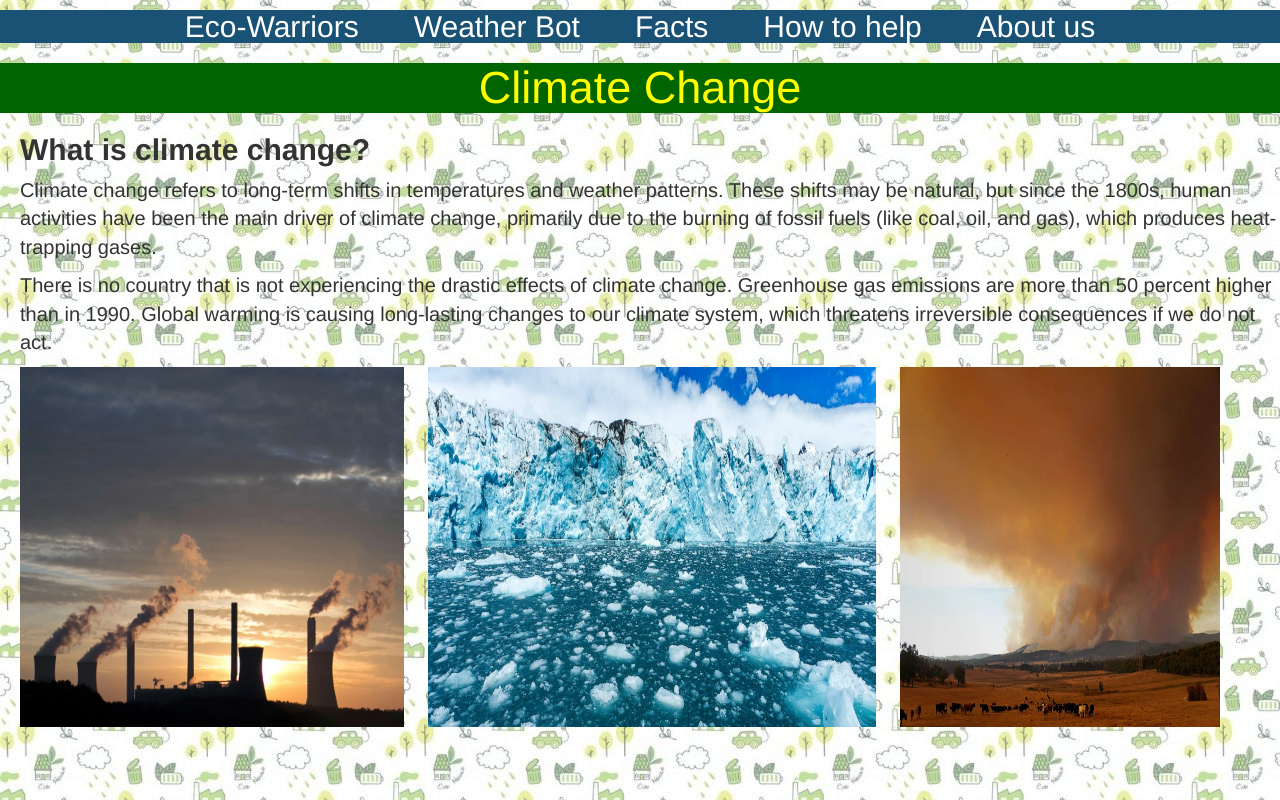
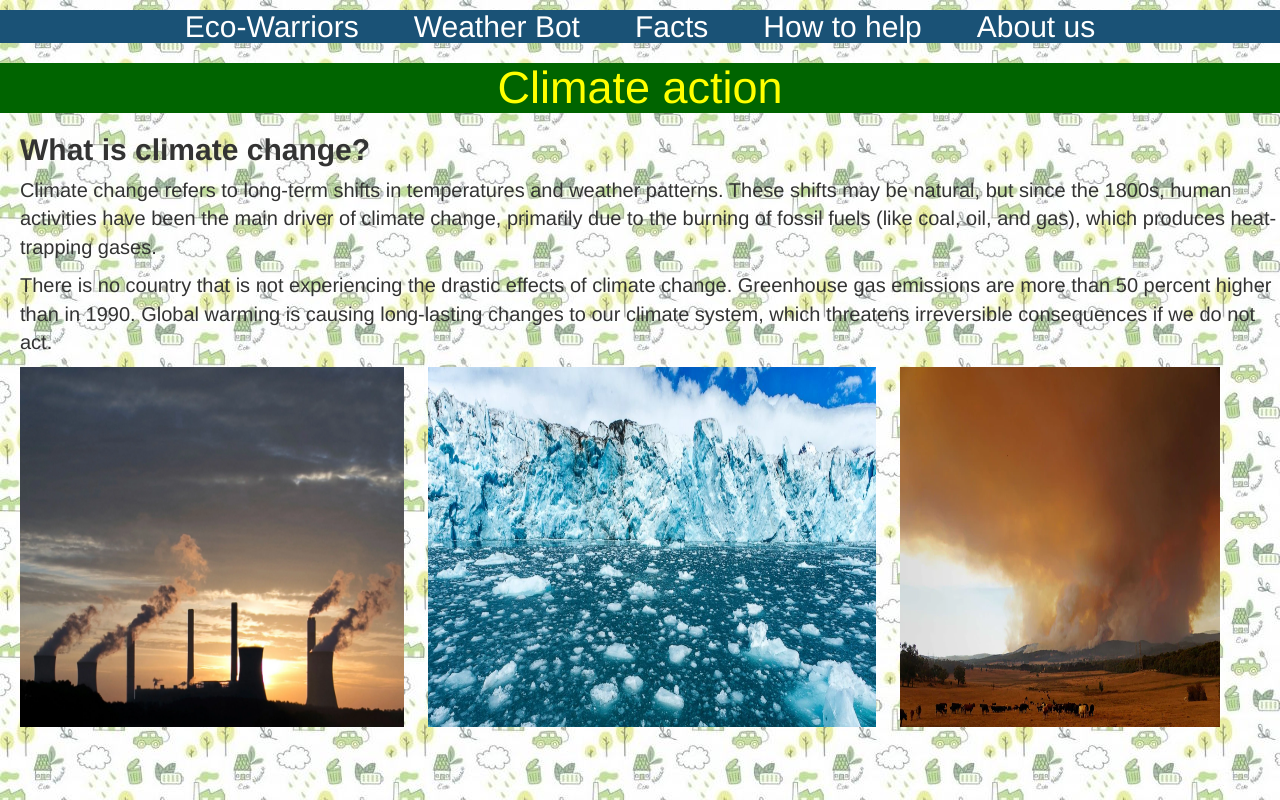
Before and after one commit to vihaanlour/TE-22, a plain HTML site: page index.html in a window 1280 px wide. Drawn offline with nearby package versions, Linux system fonts and the light colour scheme.

Commit message:
Update index.html

```diff
--- a/index.html
+++ b/index.html
@@ -25,7 +25,7 @@
     </center>
 
       <center>
-          <h1>Climate Change</h1>
+          <h1>Climate action</h1>
       </center>
       <h2><b>What is climate change?</b></h2>
       <p>Climate change refers to long-term shifts in temperatures and weather patterns. These shifts may be natural, but since the 1800s, human activities have been the main driver of climate change, primarily due to the burning of fossil fuels (like coal, oil, and gas), which produces heat-trapping gases.</p>
```
